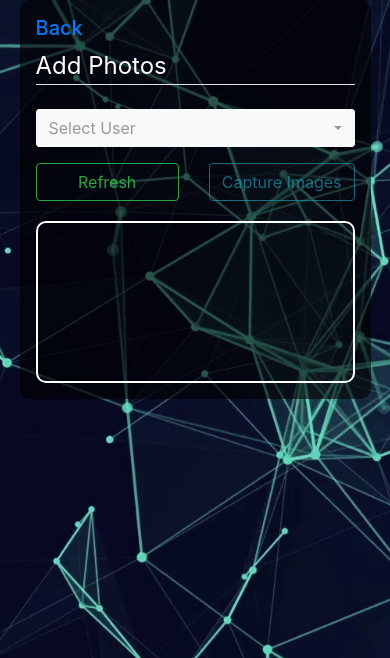
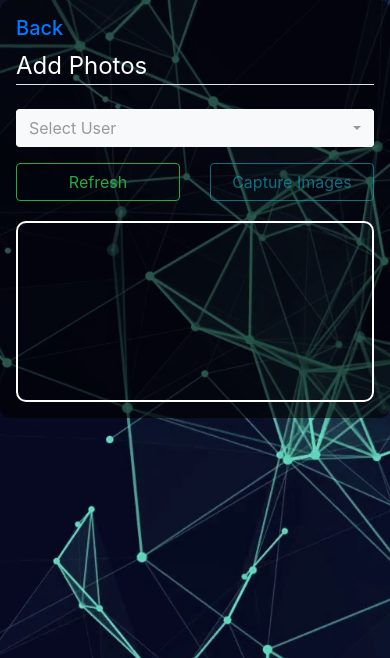
Before and after one commit to bhavin108/Django-In-Out-Face-Recognition, a Django app: page /add_photos/ in a window 390 px wide. Shown: the top 658 px of the page. Run offline with Django 3.2, Linux system fonts and the light colour scheme; the first user in the database is signed in; data comes from the database, SQL or seed files in the repository; some libraries are stand-ins or nearby versions.

Commit message:
add_photos.html mobile screen and pc screen set properly, home.html set timeout 1000

```diff
--- a/recognition/templates/recognition/add_photos.html
+++ b/recognition/templates/recognition/add_photos.html
@@ -22,14 +22,17 @@
             border-radius: 10px;
             width: 100%; /* Ensure video takes full width */
             height: auto; /* Keep aspect ratio */
+            transform: scaleX(-1); /* Flip horizontally */
+            -webkit-transform: scaleX(-1); /* Safari */
         }
+
         .container {
             background: rgba(0, 0, 0, 0.6);
             padding: 1em;
             color: #fff;
             border-radius: 10px;
             margin: auto;
-            max-width: 90%; /* Make max-width more flexible for mobile */
+            max-width: 450px; /* Make max-width more flexible for mobile */
         }
         #status-message {
             margin-top: 20px; /* Provide spacing for status message */
--- a/recognition/templates/recognition/home.html
+++ b/recognition/templates/recognition/home.html
@@ -183,7 +183,7 @@
                                     // Redirect to the specified URL after success
                                     setTimeout(() => {
                                         window.location.href = redirectUrl;
-                                    }, 2000); // Adjust time as needed
+                                    }, 1000); // Adjust time as needed
                                 } else {
                                     // Display error message and stop video stream
                                     $('#error-message').text(response.message).show();
```
Also changed, not shown: db.sqlite3.
